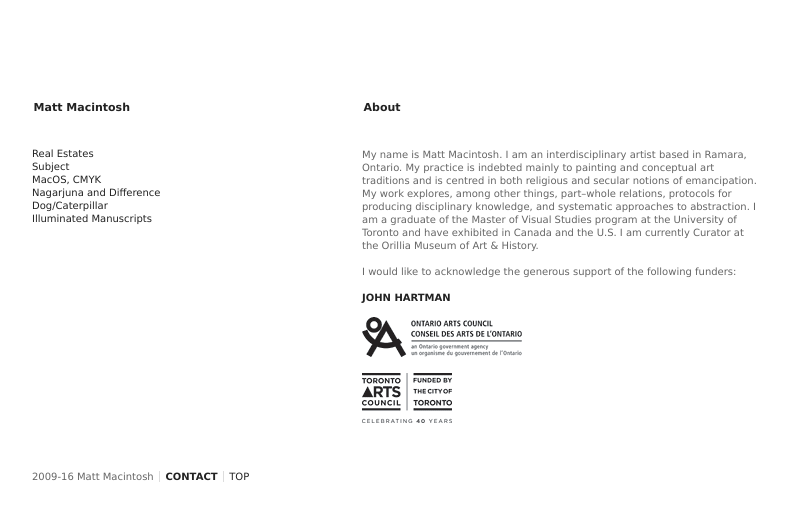
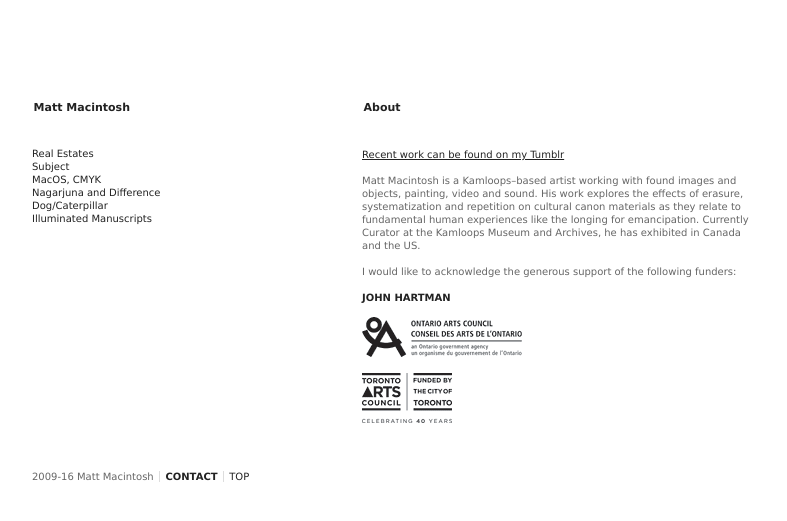
Before and after one commit to mattmacintosh/mattmacintosh.github.io, a Jekyll site: the page built from index.html, in a window 1280 px wide. Shown: the top 521 px of the page, without its empty margins (38-825 px from the left). Built offline with Jekyll 4.4.1, drawn with Linux system fonts in a browser that asks for light colours; Markdown is read by kramdown in place of the engine named in the settings.

Commit message:
MASTER: Update copy and add Tumbler link

```diff
--- a/index.html
+++ b/index.html
@@ -3,13 +3,15 @@ layout: default
 title: About
 html-class: home about default
 sitemap:
-  lastmod: 2015-02-12
+  lastmod: 2016-09-21
   priority: 0.9
   changefreq: monthly
   exclude: 'no'
 ---
 
-					<p>My name is Matt Macintosh. I am an interdisciplinary artist based in Ramara, Ontario. My practice is indebted mainly to painting and conceptual art traditions and is centred in both religious and secular notions of emancipation. My work explores, among other things, part–whole relations, protocols for producing disciplinary knowledge, and systematic approaches to abstraction. I am a graduate of the Master of Visual Studies program at the University of Toronto and have exhibited in Canada and the U.S. I am currently Curator at the Orillia Museum of Art &amp; History.</p>
+					<p><a href="http://mattmacintosh.tumblr.com/" rel="external">Recent work can be found on my Tumblr</a></p>
+
+					<p>Matt Macintosh is a Kamloops–based artist working with found images and objects, painting, video and sound. His work explores the effects of erasure, systematization and repetition on cultural canon materials as they relate to fundamental human experiences like the longing for emancipation. Currently Curator at the Kamloops Museum and Archives, he has exhibited in Canada and the US.</p>
 
 					<p>I would like to acknowledge the generous support of the following funders:</p>
 
```
